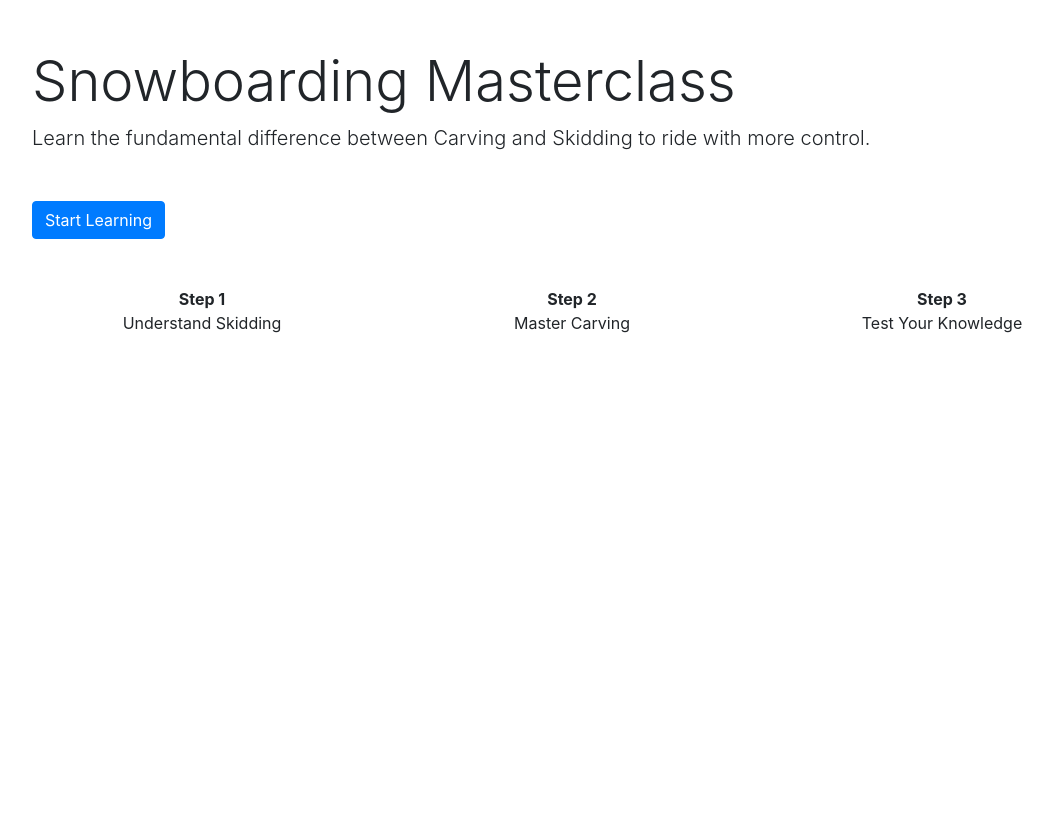
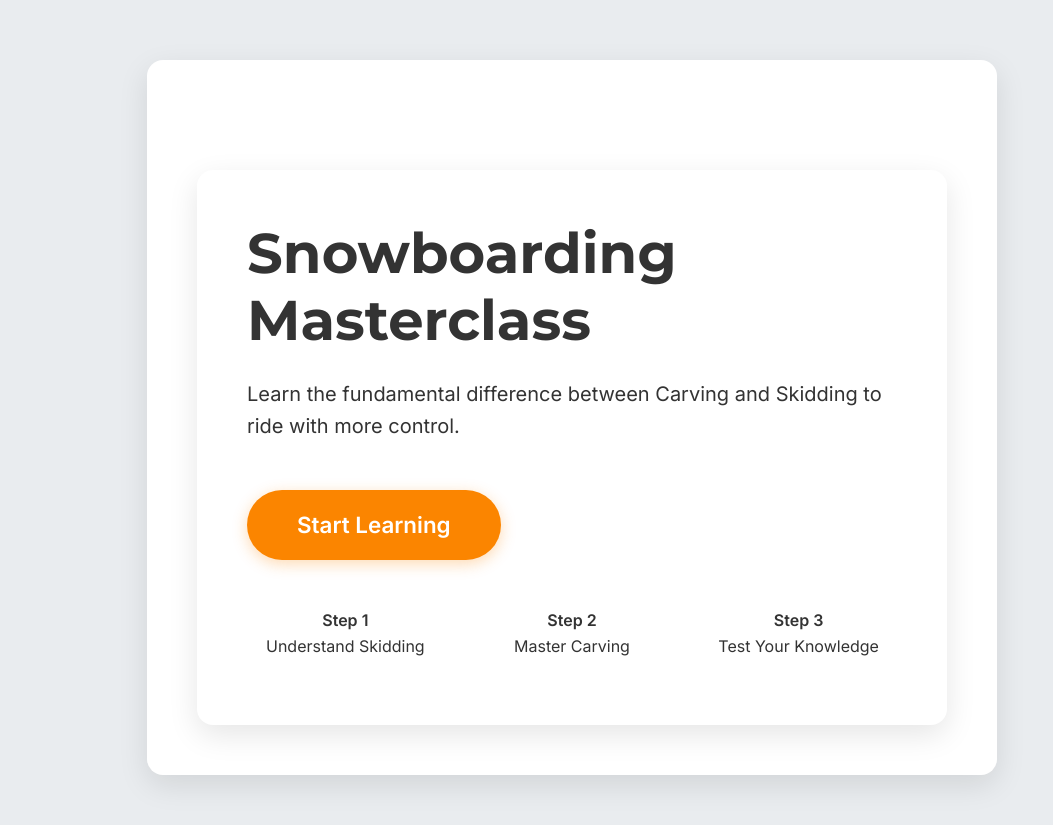
Before and after one commit to JIachen-Tu/UI-final-project, a Flask app: page / in a window 1280 px wide. Shown: the whole page, without its empty margins (68-1121 px from the left). Before the commit the page ends 333 px from the top, so only its background shows below. Run offline with Flask 3, Linux system fonts and the light colour scheme; some libraries are stand-ins or nearby versions.

Commit message:
Update layout.html

```diff
--- a/templates/layout.html
+++ b/templates/layout.html
@@ -1,13 +1,26 @@
 <!DOCTYPE html>
-<html>
+<html lang="en">
 <head>
+    <meta charset="UTF-8">
+    <meta name="viewport" content="width=device-width, initial-scale=1.0">
     <title>Snowboarding Masterclass</title>
+
+    <link rel="preconnect" href="https://fonts.googleapis.com">
+    <link rel="preconnect" href="https://fonts.gstatic.com" crossorigin>
+    <link href="https://fonts.googleapis.com/css2?family=Inter:wght@400;600&family=Montserrat:wght@700&display=swap" rel="stylesheet">
+
     <link rel="stylesheet" href="https://stackpath.bootstrapcdn.com/bootstrap/4.5.2/css/bootstrap.min.css">
+
+    <link rel="stylesheet" href="{{ url_for('static', filename='main.css') }}">
+
     <script src="https://code.jquery.com/jquery-3.5.1.min.js"></script>
 </head>
 <body>
-    <div class="container mt-5">
+    <div class="container">
         {% block content %}{% endblock %}
     </div>
+
+    <script src="https://cdn.jsdelivr.net/npm/popper.js@1.16.1/dist/umd/popper.min.js"></script>
+    <script src="https://stackpath.bootstrapcdn.com/bootstrap/4.5.2/js/bootstrap.min.js"></script>
 </body>
 </html>
```
